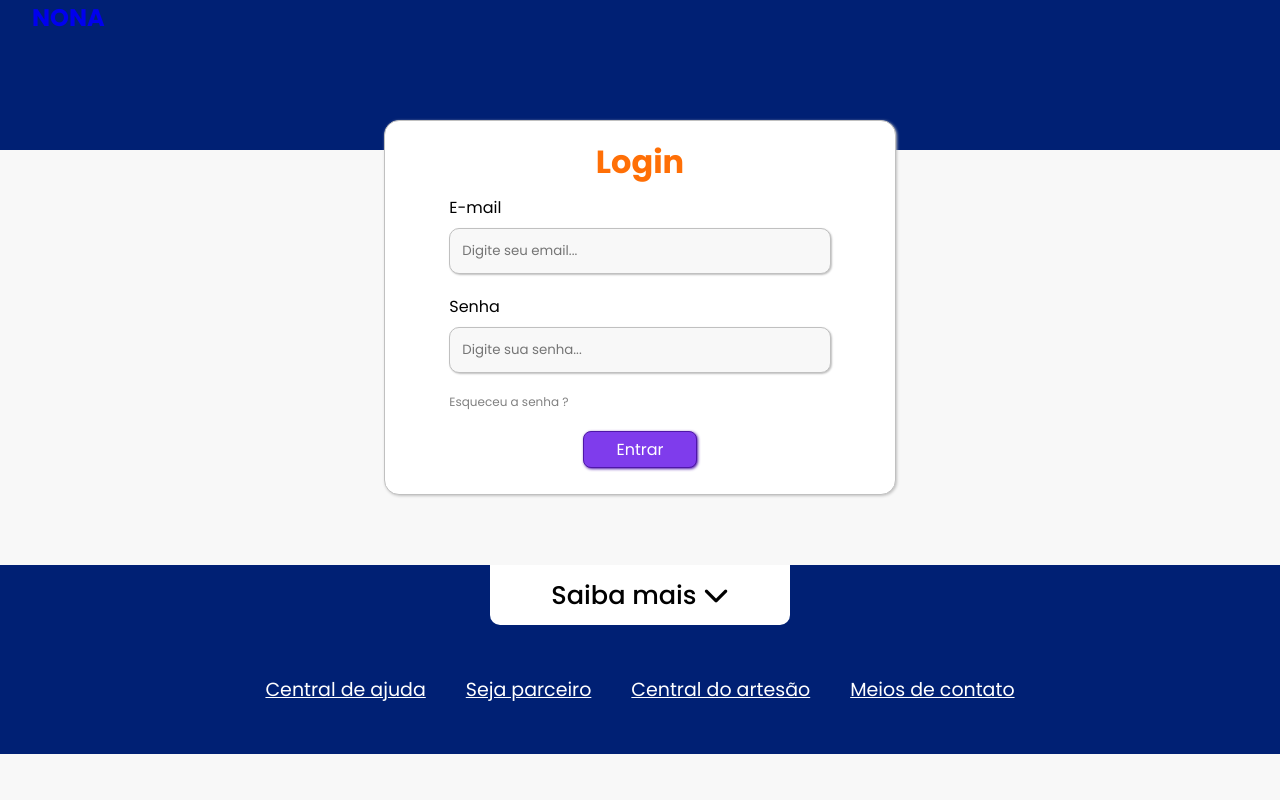
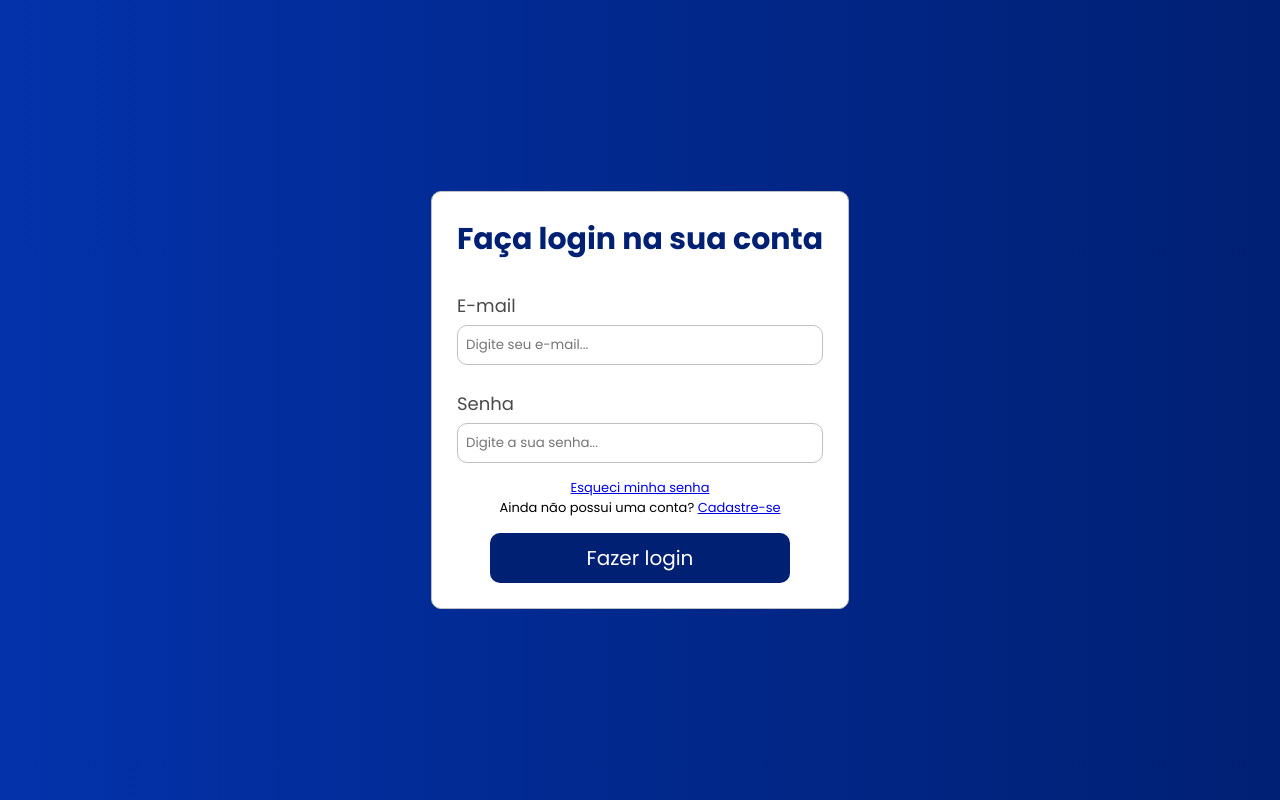
Before and after one commit to matheusferrucio/TCC-NONA, a PHP site: page /paginas-html/tela-login.php in a window 1280 px wide. Run offline with PHP 8.4, Linux system fonts and the light colour scheme; some libraries are stand-ins or nearby versions.

Commit message:
tela de login finalilzada

```diff
--- a/css/tela-login.css
+++ b/css/tela-login.css
@@ -1,84 +1,125 @@
 :root {
-    --roxo-claro: #7f3cec;
-    --roxo-escuro: #4e17a7;
-    --laranja: #f3924c;
-    --laranja-escuro: #FF6F06;
-    --padding-sections: 10px 1%;
-    --cinza-claro: #F8F8F8;
-}
-
-header .container a {
-    text-decoration: none;
-    cursor: pointer;
+    --azul-escuro: #002074;
+    --cor-texto: rgb(75, 73, 73);
 }
 
 body {
-    background-color: var(--cinza-claro);
+    height: 100%;
+    background-image: linear-gradient(to right, #0332ab, #01288c, var(--azul-escuro));
+    display: flex;
+    justify-content: center;
+    align-items: center;
+    padding: 10px;
 }
 
-.container-formulario {
-    width: 40%;
-    margin: -30px auto;
-    padding: 1.3%;
+.login-container {
+    width: 100%;
+    max-width: 700px;
     background-color: white;
-    border-radius: 15px;
+    border-radius: 10px;
+    padding: 25px;
     border: 1px solid silver;
-    box-shadow: 1px 1px 3px silver;
     text-align: center;
 }
 
-.container-formulario h2 {
-    color: var(--laranja-escuro);
-    font-size: 32px;
+.login-container h3 {
+    color: var(--azul-escuro);
+    font-size: 30px;
+    font-weight: 700;
 }
 
-.container-formulario .formulario-login form {
+.login-container form {
+    margin-top: 30px;
+}
+
+.input-item {
     display: flex;
     flex-direction: column;
-    padding: 2% 10%;
     text-align: left;
 }
-
-.formulario-login form input[type=email],
-.formulario-login form input[type=password] {
-    padding: 12px;
-    border: none;
-    background-color: var(--cinza-claro);
-    outline: none;
-    border: 1px solid silver;
-    border-radius: 10px;
-    margin-top: 8px;
-    box-shadow: 1px 1px 2px silver;
+.input-item:not(:first-of-type){
+    margin-top: 25px;
 }
 
-.formulario-login form input:not(:last-child){
-    margin-bottom: 20px;
+.input-item label {
+    font-size: 18px;
+    color: var(--cor-texto);
+    padding-bottom: 6px;
 }
 
-.formulario-login form a {
-    text-decoration: none;
-    color: gray;
-    font-size: 12px;
+.input-item input {
+    border: 1px solid silver;
+    padding-left: 8px;
+    border-radius: 10px;
+    height: 40px;
+    line-height: 40px;
+    outline: none;
 }
 
-.formulario-login form a:hover {
-    text-decoration: underline;
+.senha-cadastro {
+    width: 100%;
+    font-size: 13px;
+    padding: 15px 0;
 }
 
-.formulario-login form input[type=submit] {
-    width: 30%;
-    margin: 20px auto 0 auto;
-    padding: 1.3%;
-    border: 1px solid var(--roxo-escuro);
-    background-color: var(--roxo-claro);
-    border-radius: 8px;
+.login-container input[type=submit]{
+    width: 300px;
+    padding: 10px 0;
+    background-color: var(--azul-escuro);
+    color: white;
+    border-radius: 10px;
+    font-size: 20px;
+    border: none;
     cursor: pointer;
-    font-size: 16px;
-    color: white;
-    transition: .5s ease;
-    box-shadow: 1px 1px 3px var(--roxo-escuro);
+    transition: .3s ease;
+}
+.login-container input[type=submit]:hover {
+    background-color: #0332ab;
+    transform: scale(1.03);
 }
 
-.formulario-login form input[type=submit]:hover {
-    background-color: var(--roxo-escuro);
+@media screen and (max-width: 470px){
+    .login-container h3 {
+        font-size: 24px;
+        font-weight: 700;
+    }
+
+    .input-item label {
+        font-size: 12px;
+        color: var(--cor-texto);
+        padding-bottom: 6px;
+    }
+
+    .login-container input[type=submit]{
+        width: 180px;
+        padding: 8px 0;
+        font-size: 15px;
+        transition: .3s ease;
+    }
+
+    .senha-cadastro {
+        width: 100%;
+        font-size: 11px;
+        padding: 10px 0;
+    }
 }
+
+@media screen and (max-width: 390px){
+    .login-container h3 {
+        font-size: 18px;
+        font-weight: 700;
+        padding-top: 10px;
+    }
+
+    .login-container {
+        padding: 10px;
+        border: 1px solid silver;
+        text-align: center;
+    }
+
+    .input-item label {
+        font-size: 14px;
+        color: var(--cor-texto);
+        padding-bottom: 6px;
+    }
+}
--- a/index.php
+++ b/index.php
@@ -33,7 +33,7 @@
                             <nav class="nav-links">
                                 <a href="#"><i class="fa-solid fa-heart"></i></a>
 
-                                <a href="./paginas-html/pagina-produto.php"><i class="fa-solid fa-user"></i></a>
+                                <a href="./paginas-html/tela-login.php"><i class="fa-solid fa-user"></i></a>
 
                                 <a href="#"><i class="fa-solid fa-cart-shopping"></i></a>
 
--- a/paginas-html/header-site.php
+++ b/paginas-html/header-site.php
@@ -16,7 +16,7 @@
                     <nav class="nav-links">
                         <a href="#"><i class="fa-solid fa-heart"></i></a>
 
-                        <a href="./paginas-html/pagina-produto.php"><i class="fa-solid fa-user"></i></a>
+                        <a href="./paginas-html/tela-login.php"><i class="fa-solid fa-user"></i></a>
 
                         <a href="#"><i class="fa-solid fa-cart-shopping"></i></a>
 
--- a/paginas-html/tela-login.php
+++ b/paginas-html/tela-login.php
@@ -4,38 +4,38 @@
         <meta charset="UTF-8">
         <meta http-equiv="X-UA-Compatible" content="IE=edge">
         <meta name="viewport" content="width=device-width, initial-scale=1.0">
-        <title>NONA login</title>
+        <title>Tela de login</title>
+        <link rel="stylesheet" href="../css/tela-login.css">
         <link rel="stylesheet" href="../css/style.css">
-        <link rel="stylesheet" href="../css/media.css">
-        <link rel="stylesheet" href="../css/tela-login.css">
         <script src="https://kit.fontawesome.com/62e5760e2b.js" crossorigin="anonymous"></script>
+    </head>
     <body>
-        <header>
-            <div class="container flex">
-                <a href="../index.php">
-                    <h2 class="logo">NONA</h2>
-                </a>
-            </div><!--container-->
-        </header>
+        <main>
+            <div class="login-container">
+                <h3>Faça login na sua conta</h3>
+                <div class="formulario-content">
+                    <form action="login.php">
+                        <div class="input-item">
+                            <label for="email">E-mail</label>
+                            <input type="email" name="email" id="email" placeholder="Digite seu e-mail..." require>
+                        </div>
+                        <div class="input-item">
+                            <label for="senha">Senha</label>
+                            <input type="password" name="senha" id="senha" placeholder="Digite a sua senha..." require>
+                        </div>
+                        <div class="senha-cadastro">
+                            <div class="esqueci-senha">
+                                <a href="esqueci-senha.php">Esqueci minha senha</a>
+                            </div>
 
-        <main>
-            <div class="container-formulario">
-                <h2>Login</h2>
-                <div class="formulario-login">
-                    <form action="login.php" method="post">
-                        <label for="email">E-mail</label>
-                        <input type="email" name="email" id="email" placeholder="Digite seu email..."/>
-                        <label for="senha">Senha</label>
-                        <input type="password" name="senha" id="senha" placeholder="Digite sua senha..."/>
-                        <a href="#">Esqueceu a senha ?</a>
-                        <input type="submit" value="Entrar">
+                            <div class="link-cadastro">
+                                <p>Ainda não possui uma conta? <a href="#">Cadastre-se</a></p>
+                            </div>
+                        </div>
+                        <input type="submit" value="Fazer login">
                     </form>
-                </div><!--formulario-login-->
-            </div><!--container-formulario-->
+                </div>
+            </div>
         </main>
-
-        <?php
-            include('footer.php');
-        ?>
     </body>
 </html>
```
Also changed, not shown: css/media querie do containe de produto.txt (deleted, +0 -98 lines).
